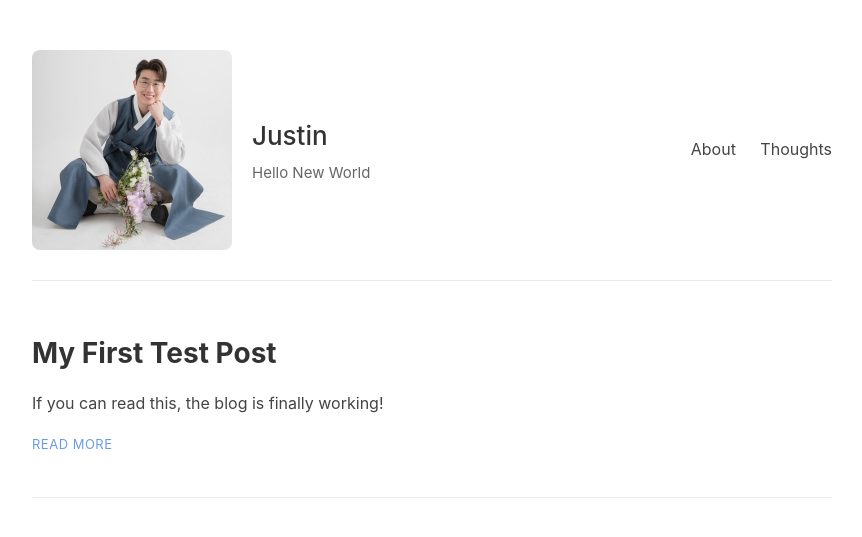
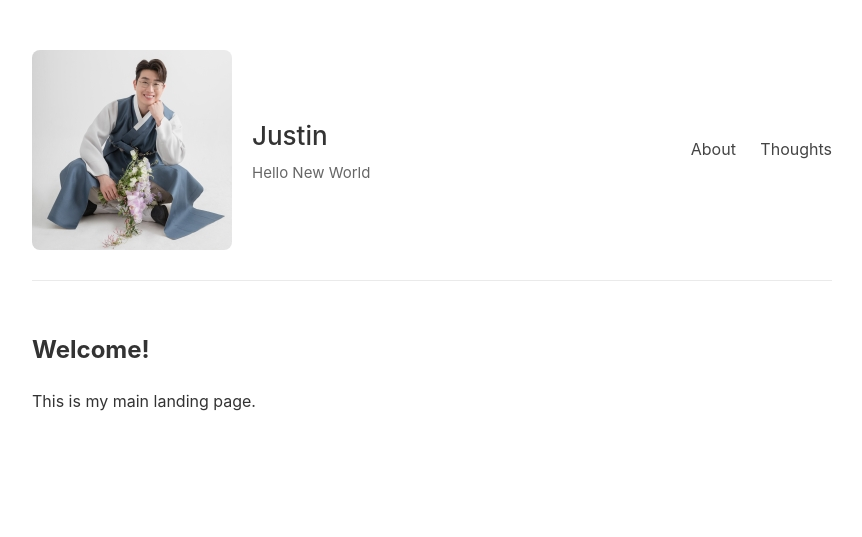
Before and after one commit to cksung9009/IMMS-AI, a Jekyll site: the page built from index.html, in a window 1280 px wide. Shown: the top 537 px of the page, without its empty margins (208-1070 px from the left). Built offline with Jekyll 4.4.1, drawn with Linux system fonts in a browser that asks for light colours.

Commit message:
Update index.html

```diff
--- a/index.html
+++ b/index.html
@@ -2,14 +2,5 @@
 layout: default
 ---
 
-<div class="post-list">
-  {% for post in site.posts %}
-  <article style="margin-bottom: 50px; border-bottom: 1px solid #eaeaea; padding-bottom: 40px;">
-    <h2 style="margin: 0 0 15px 0; font-size: 28px;">{{ post.title }}</h2>
-    <p style="margin: 0 0 15px 0; color: #444;">
-      {{ post.excerpt | strip_html | truncatewords: 30 }}
-    </p>
-    <a href="{{ post.url }}" class="read-more">Read More</a>
-  </article>
-  {% endfor %}
-</div>
+<h2 style="margin-top: 0;">Welcome!</h2>
+<p>This is my main landing page.</p>
```
